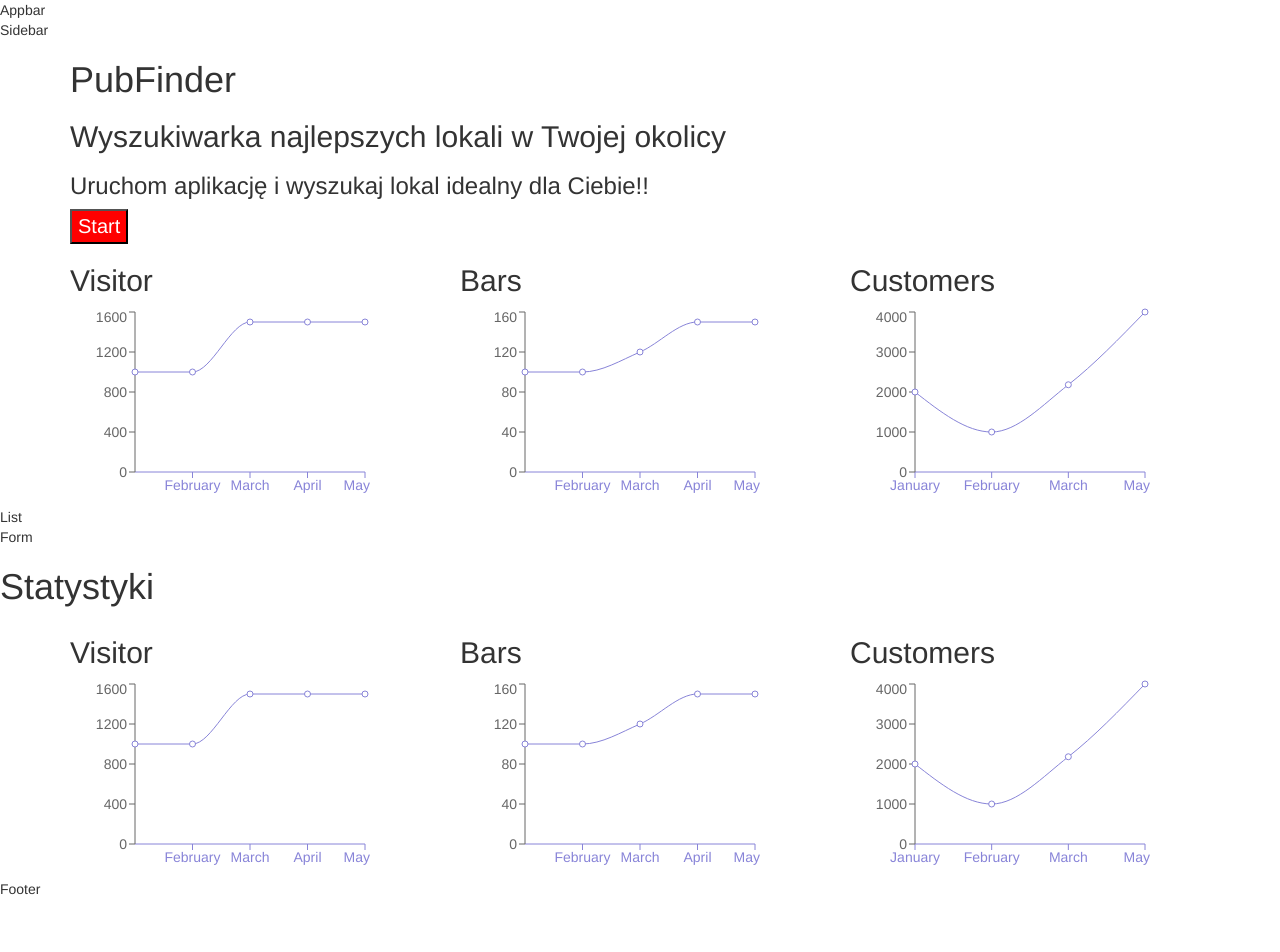
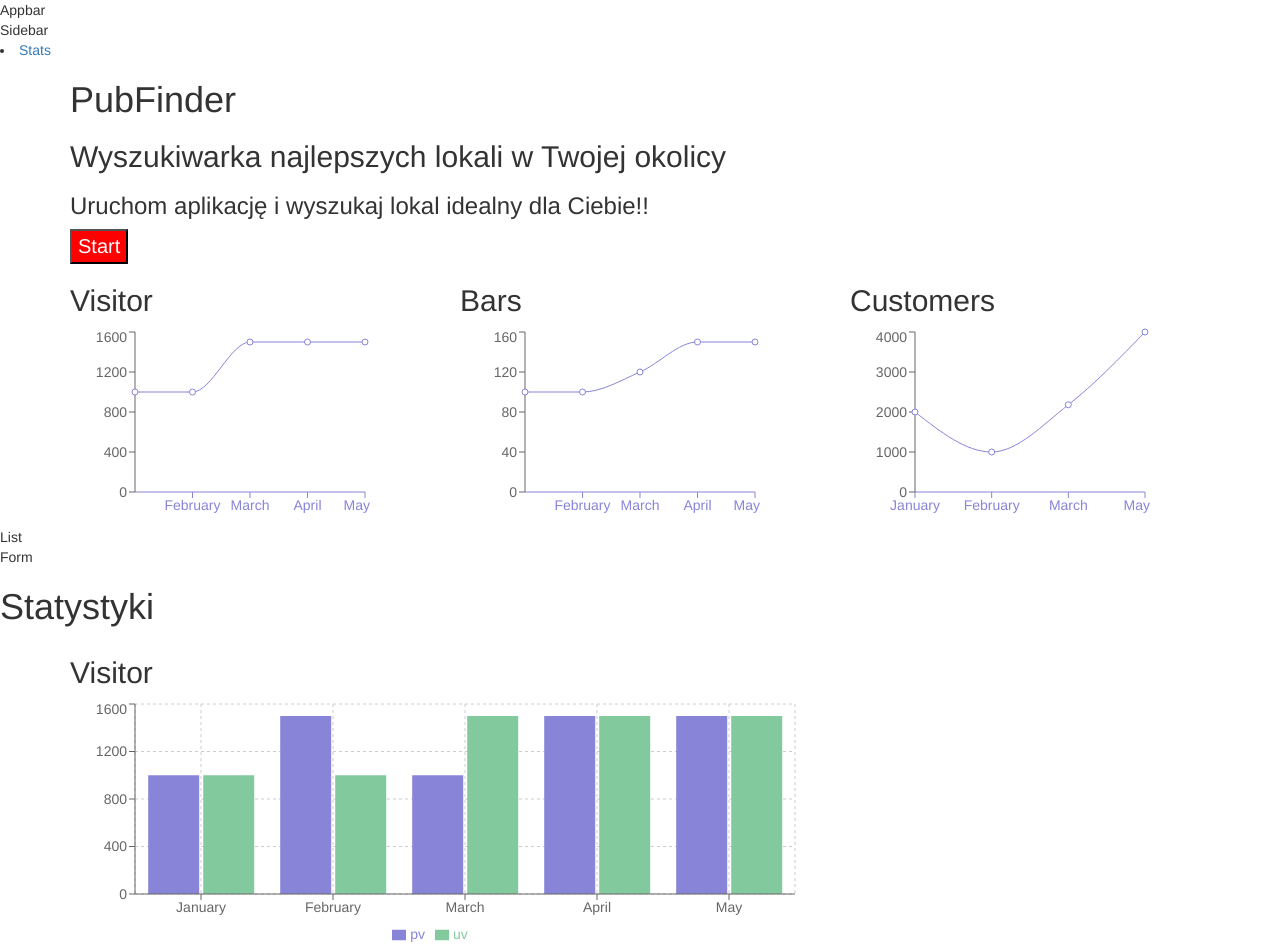
Before and after one commit to infoshareacademy/jfdzl1-blue-brothers-app, a React (Create React App) app: page /stats in a window 1280 px wide. Shown: the top 952 px of the page. Before the commit the page ends 899 px from the top, so only its background shows below. Built offline with nearby package versions, Linux system fonts and the light colour scheme.

Commit message:
added new stats

```diff
--- a/src/components/Sidebar/Sidebar.js
+++ b/src/components/Sidebar/Sidebar.js
@@ -1,10 +1,12 @@
 import React, {Component} from 'react';
+import {Link} from 'react-router-dom';
 
 class Sidebar extends Component{
     render(){
         return(
             <div>
                 Sidebar
+                <li><Link to="/stats">Stats</Link></li>
             </div>
         )
     }
--- a/src/components/Stats/Stats.js
+++ b/src/components/Stats/Stats.js
@@ -1,5 +1,5 @@
 import React, {Component} from 'react';
-import { LineChart, Line, XAxis, YAxis } from 'recharts';
+import { Bar, BarChart, CartesianGrid, XAxis, YAxis, Legend, Tooltip } from 'recharts';
 import { Col, Row, Grid } from 'react-bootstrap'
 
 
@@ -15,31 +15,17 @@ class Stats extends Component{
                     <Row>
                         <Col xs={4} >
                             <h2> Visitor </h2>
-                            <LineChart width={300} height={200} data={data}>
-                                <Line type="monotone" dataKey="uv" stroke="#8884d8" />
-                                <XAxis dataKey="name" stroke="#8884d8" />
+                            <BarChart width={730} height={250} data={data}>
+                                <CartesianGrid strokeDasharray="3 3" />
+                                <XAxis dataKey="name" />
                                 <YAxis />
-                            </LineChart>
+                                <Tooltip />
+                                <Legend />
+                                <Bar dataKey="pv" fill="#8884d8" />
+                                <Bar dataKey="uv" fill="#82ca9d" />
+                            </BarChart>
                         </Col>
 
-
-                        <Col xs={4} >
-                            <h2> Bars </h2>
-                            <LineChart width={300} height={200} data={dataBars}>
-                                <Line type="monotone" dataKey="uv" stroke="#8884d8" />
-                                <XAxis dataKey="name" stroke="#8884d8" />
-                                <YAxis />
-                            </LineChart>
-                        </Col>
-
-                        <Col xs={4} >
-                            <h2> Customers </h2>
-                            <LineChart width={300} height={200} data={dataCustomers}>
-                                <Line type="monotone" dataKey="uv" stroke="#8884d8" />
-                                <XAxis dataKey="name" stroke="#8884d8" />
-                                <YAxis />
-                            </LineChart>
-                        </Col>
                     </Row>
                 </Grid>
             </div>
```
